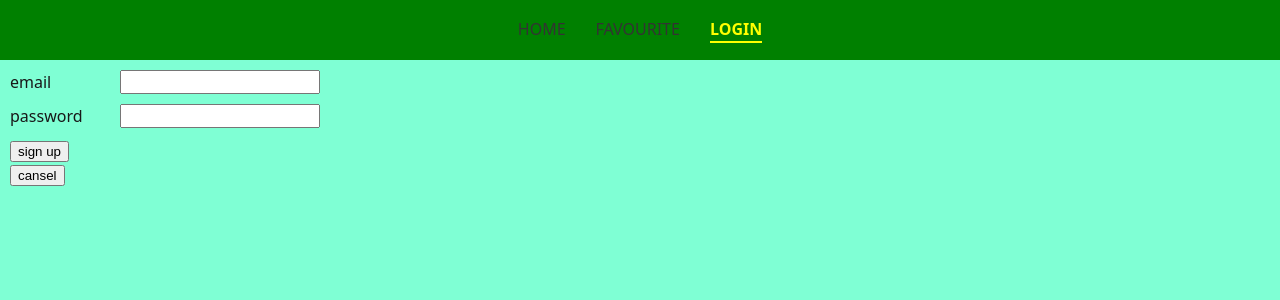
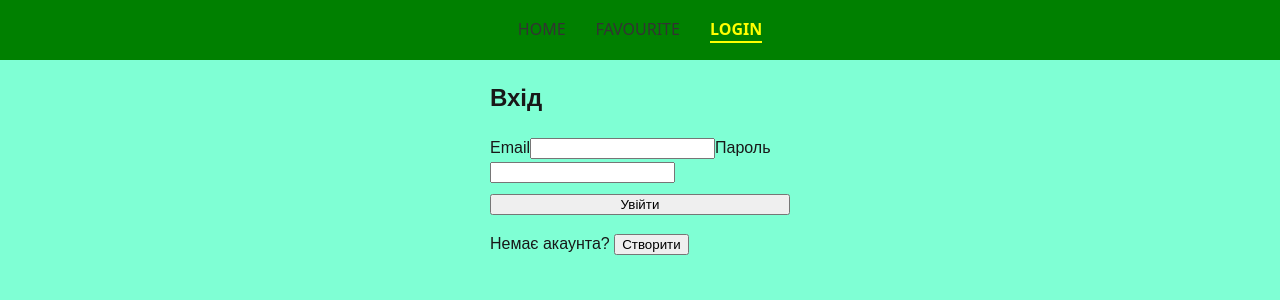
Before and after one commit to VladimirKolesnikov/one_component_app, a React (Vite) app: page /login in a window 1280 px wide. Shown: the top 300 px of the page. Built offline with nearby package versions, Linux system fonts and the light colour scheme; no server answers.

Commit message:
add login form 3

```diff
--- a/src/pages/LoginPage/LoginPage.jsx
+++ b/src/pages/LoginPage/LoginPage.jsx
@@ -1,35 +1,122 @@
-import './LoginPage.scss';
+import { useState } from "react";
 
 export const LoginPage = () => {
-    const handleSubmit = (event) => {
-        event.preventDefault()
+  const [mode, setMode] = useState("login"); // "login" або "register"
+
+  const [values, setValues] = useState({
+    email: "",
+    password: "",
+    confirmPassword: "",
+  });
+
+  const [errors, setErrors] = useState({});
+
+  const handleChange = (e) => {
+    setValues({ ...values, [e.target.name]: e.target.value });
+  };
+
+  const validate = () => {
+    const newErrors = {};
+
+    // Email validation
+    if (!values.email) {
+      newErrors.email = "Email обов’язковий";
+    } else if (!/\S+@\S+\.\S+/.test(values.email)) {
+      newErrors.email = "Невірний формат email";
     }
 
-    const handleReset = () => {
-        //
+    // Password
+    if (!values.password) {
+      newErrors.password = "Пароль обов’язковий";
+    } else if (values.password.length < 6) {
+      newErrors.password = "Мінімум 6 символів";
     }
 
-    const handleEmailChange = (event) => {
-        //
+    // Confirm password only in register mode
+    if (mode === "register") {
+      if (!values.confirmPassword) {
+        newErrors.confirmPassword = "Підтвердіть пароль";
+      } else if (values.confirmPassword !== values.password) {
+        newErrors.confirmPassword = "Паролі не співпадають";
+      }
     }
 
-    return (
-        <form
-            onSubmit={handleSubmit}
-            onReset={handleReset}
-            className='login-form'
-        >
-            <label htmlFor='email-field'>email</label>
-            <input onChange={handleEmailChange} id='email-field' type='email' />
+    setErrors(newErrors);
 
-            <label htmlFor='psw-field'>password</label>
-            <input id='psw-field' type='password' />
+    return Object.keys(newErrors).length === 0;
+  };
 
-            <div>
-                <button type='submit'>sign up</button>
-                <button type='reset'>cansel</button>
-            </div>
+  const handleSubmit = (e) => {
+    e.preventDefault();
 
-        </form>
-    )
+    if (!validate()) return;
+
+    if (mode === "login") {
+      console.log("Logging in with:", values);
+    } else {
+      console.log("Registering with:", values);
+    }
+  };
+
+  return (
+    <div style={{ width: "300px", margin: "20px auto", fontFamily: "sans-serif" }}>
+      <h2>{mode === "login" ? "Вхід" : "Реєстрація"}</h2>
+
+      <form onSubmit={handleSubmit}>
+        {/* Email */}
+        <label>Email</label>
+        <input
+          type="email"
+          name="email"
+          value={values.email}
+          onChange={handleChange}
+        />
+        {errors.email && <p style={{ color: "red" }}>{errors.email}</p>}
+
+        {/* Password */}
+        <label>Пароль</label>
+        <input
+          type="password"
+          name="password"
+          value={values.password}
+          onChange={handleChange}
+        />
+        {errors.password && <p style={{ color: "red" }}>{errors.password}</p>}
+
+        {/* Confirm password only for register */}
+        {mode === "register" && (
+          <>
+            <label>Підтвердження пароля</label>
+            <input
+              type="password"
+              name="confirmPassword"
+              value={values.confirmPassword}
+              onChange={handleChange}
+            />
+            {errors.confirmPassword && (
+              <p style={{ color: "red" }}>{errors.confirmPassword}</p>
+            )}
+          </>
+        )}
+
+        <button type="submit" style={{ marginTop: "10px", width: "100%" }}>
+          {mode === "login" ? "Увійти" : "Зареєструватися"}
+        </button>
+      </form>
+
+      <div style={{ marginTop: "10px" }}>
+        {mode === "login" ? (
+          <p>
+            Немає акаунта?{" "}
+            <button onClick={() => setMode("register")}>Створити</button>
+          </p>
+        ) : (
+          <p>
+            Вже маєте акаунт?{" "}
+            <button onClick={() => setMode("login")}>Увійти</button>
+          </p>
+        )}
+      </div>
+    </div>
+  );
 }
```
Also changed, not shown: Sandbox2.jsx (+38 -0 lines).
